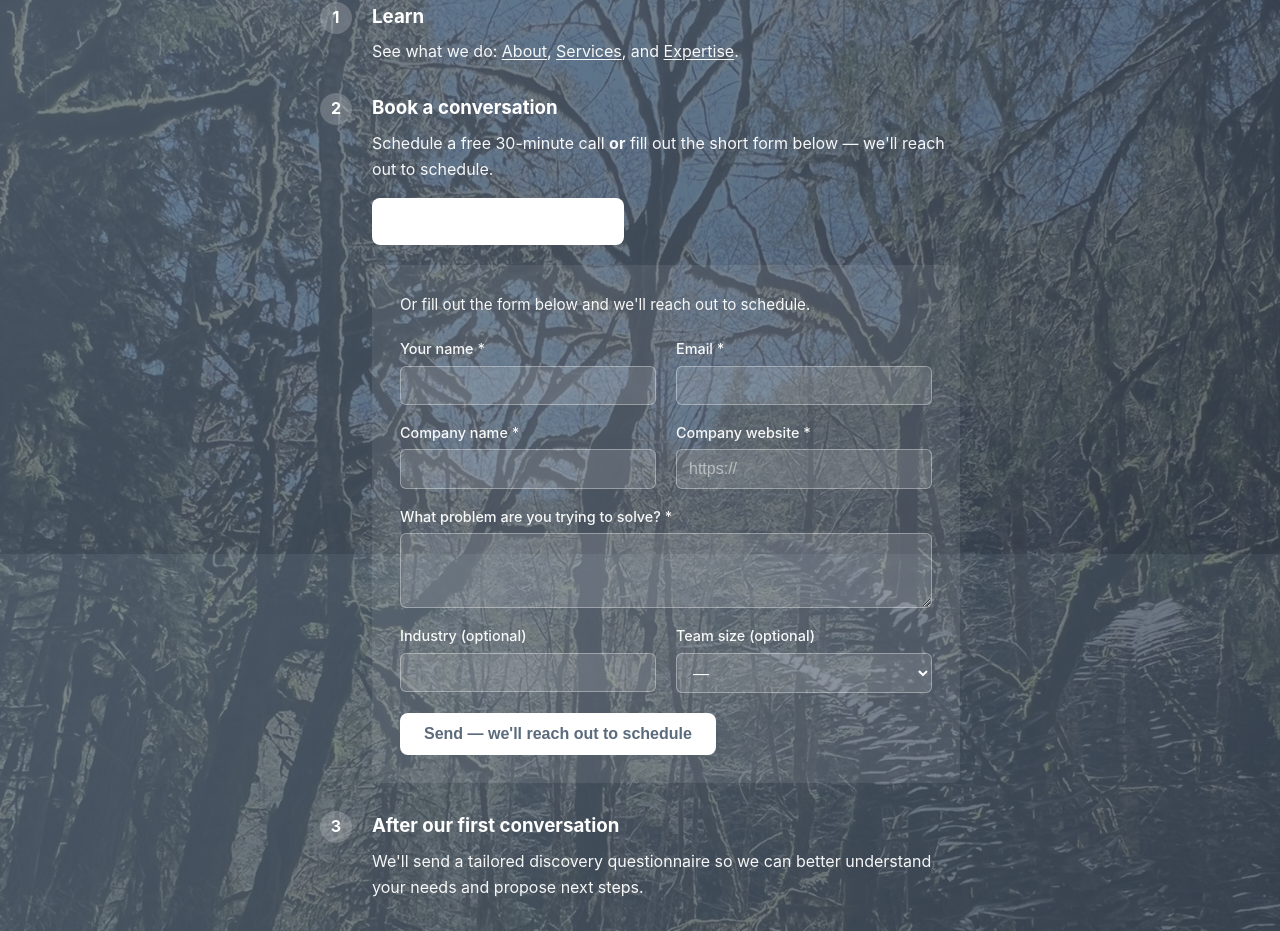
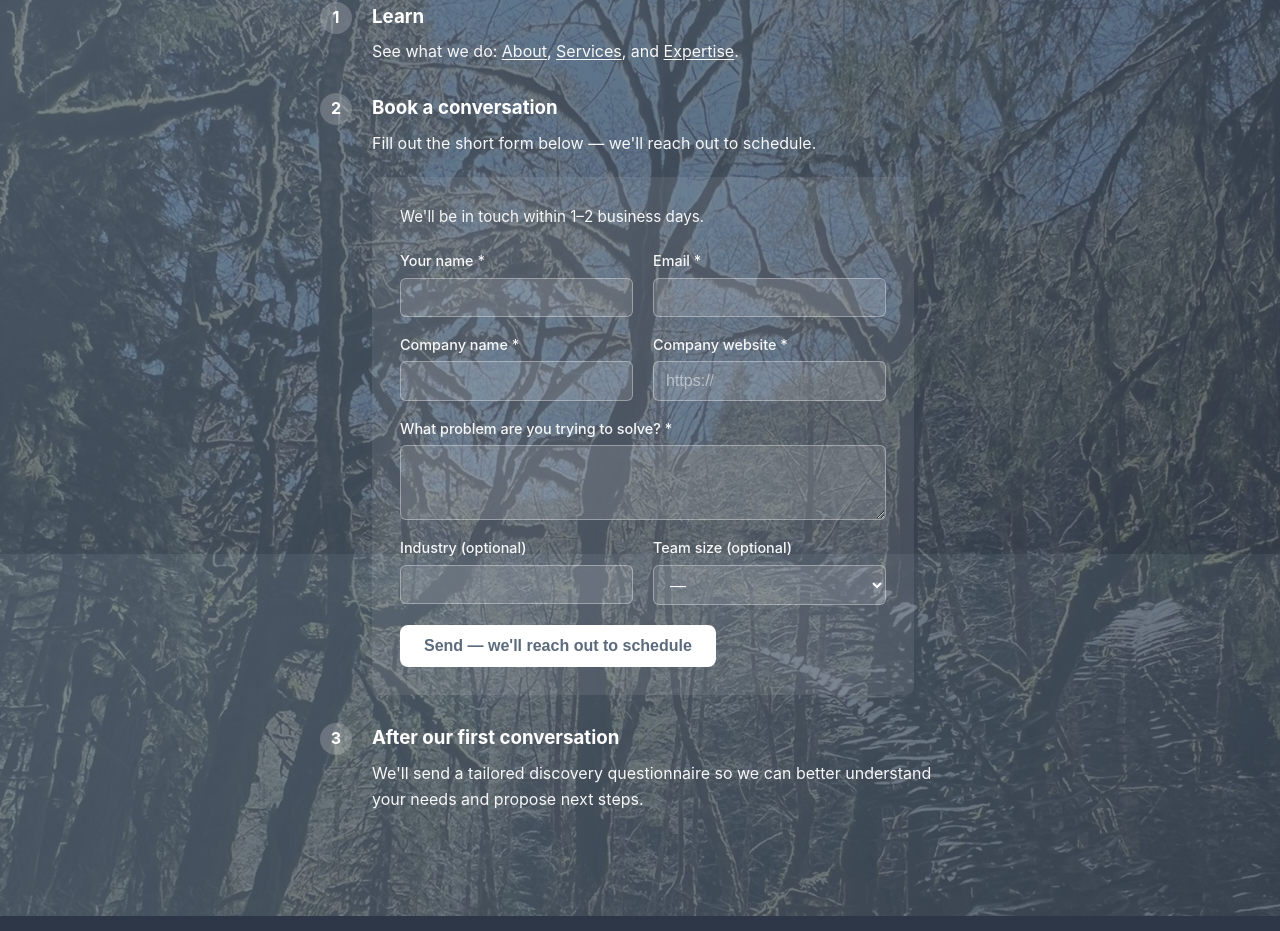
Before and after one commit to jmitterling0520/Fresh-Roots, a Next.js app in the folder Website/: page / in a window 1280 px wide. Shown: the part 4660-5591 px from the top of the page. Built offline with nearby package versions, Linux system fonts and the light colour scheme.

Commit message:
How to Engage: remove schedule-a-call section; deployment doc: custom domain checklist

```diff
--- a/Website/components/Contact.tsx
+++ b/Website/components/Contact.tsx
@@ -1,8 +1,6 @@
 'use client'
 
 import { useState } from 'react'
-
-const CALENDLY_URL = 'https://calendly.com' // Replace with your Calendly link, e.g. https://calendly.com/your-username/30min
 
 export default function Contact() {
   const [submitted, setSubmitted] = useState(false)
@@ -68,20 +66,15 @@ export default function Contact() {
               <div>
                 <h3 style={{ color: 'white', marginBottom: '0.5rem' }}>Book a conversation</h3>
                 <p className="engage-step-choices">
-                  Schedule a free 30-minute call <strong>or</strong> fill out the short form below — we&apos;ll reach out to schedule.
+                  Fill out the short form below — we&apos;ll reach out to schedule.
                 </p>
-                <div className="engage-ctas">
-                  <a href={CALENDLY_URL} target="_blank" rel="noopener noreferrer" className="cta-button cta-primary">
-                    Schedule a free 30-min call
-                  </a>
-                </div>
                 {submitted ? (
                   <div className="form-success">
                     <p>Thanks — we&apos;ll be in touch within 1–2 business days to schedule your call.</p>
                   </div>
                 ) : (
                   <form onSubmit={handleSubmit} className="contact-form">
-                    <p className="form-intro">Or fill out the form below and we&apos;ll reach out to schedule.</p>
+                    <p className="form-intro">We&apos;ll be in touch within 1–2 business days.</p>
                     {error && <p className="form-error" role="alert">{error}</p>}
                     <div className="form-grid">
                       <div className="form-group">
```
Also changed, not shown: 1 other file (tests, documents, lock files or other folders).
